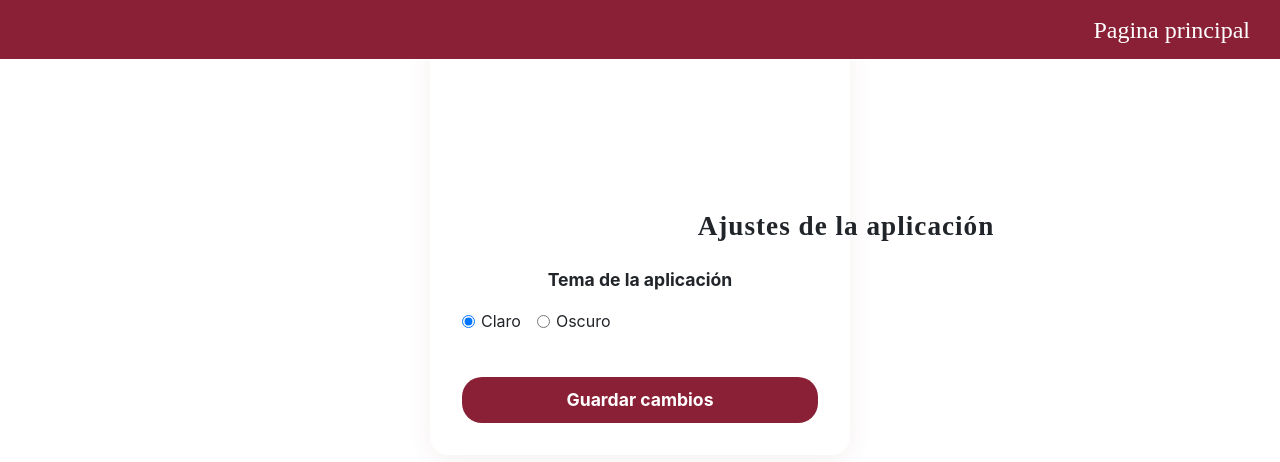
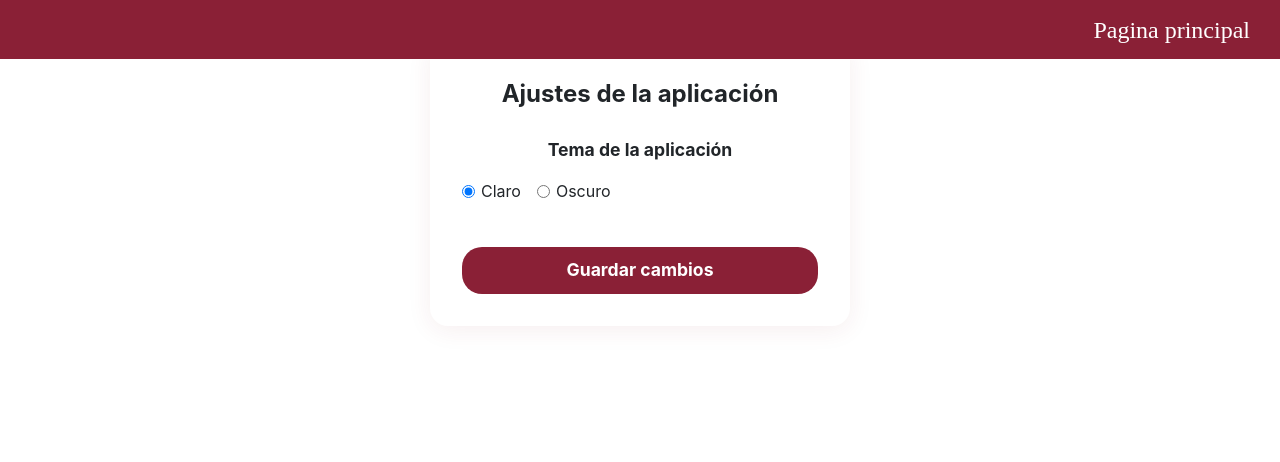
Before and after one commit to JAlexander213/asistencias-front, a React (Create React App) app: page /auth/settings in a window 1280 px wide. Shown: the top 462 px of the page. Built offline with nearby package versions, Linux system fonts and the light colour scheme; sample sign-in values are in the browser's storage.

Commit message:
estilos correccion

```diff
--- a/src/auth/Profile.jsx
+++ b/src/auth/Profile.jsx
@@ -241,10 +241,12 @@ function Profile() {
               borderRadius: "20px",
               border: "1px solid #8a2036",
               fontSize: "1rem",
-              width: "100%",
+              width: "70%",
               marginBottom: "8px"
             }}
           />
+          <br />
+          <br />
           <input
             type="text"
             value={username}
@@ -255,10 +257,12 @@ function Profile() {
               borderRadius: "20px",
               border: "1px solid #8a2036",
               fontSize: "1rem",
-              width: "100%",
+              width: "70%",
               marginBottom: "8px"
             }}
           />
+          <br />
+          <br />
           <input
             type="password"
             value={password}
@@ -269,10 +273,11 @@ function Profile() {
               borderRadius: "20px",
               border: "1px solid #8a2036",
               fontSize: "1rem",
-              width: "100%",
+              width: "70%",
               marginBottom: "8px"
             }}
           />
+          <br /><br />
           <button type="submit" className="Register-button" style={{ marginBottom: 8 }}>
             Guardar cambios
           </button>
--- a/src/auth/Settings.jsx
+++ b/src/auth/Settings.jsx
@@ -65,15 +65,7 @@ function Settings() {
         }}
       >
         <h3
-          className="Login-Cecytem"
-          style={{
-            color: "var(--main-color)",
-            fontWeight: "bold",
-            marginBottom: 24,
-            fontSize: "1.7rem",
-            letterSpacing: "1px",
-            textAlign: "center",
-          }}
+          style={{ color: "var(--main-color)", fontWeight: "bold", fontSize: "1.5rem", marginBottom: 28 }}
         >
           Ajustes de la aplicación
         </h3>
```
